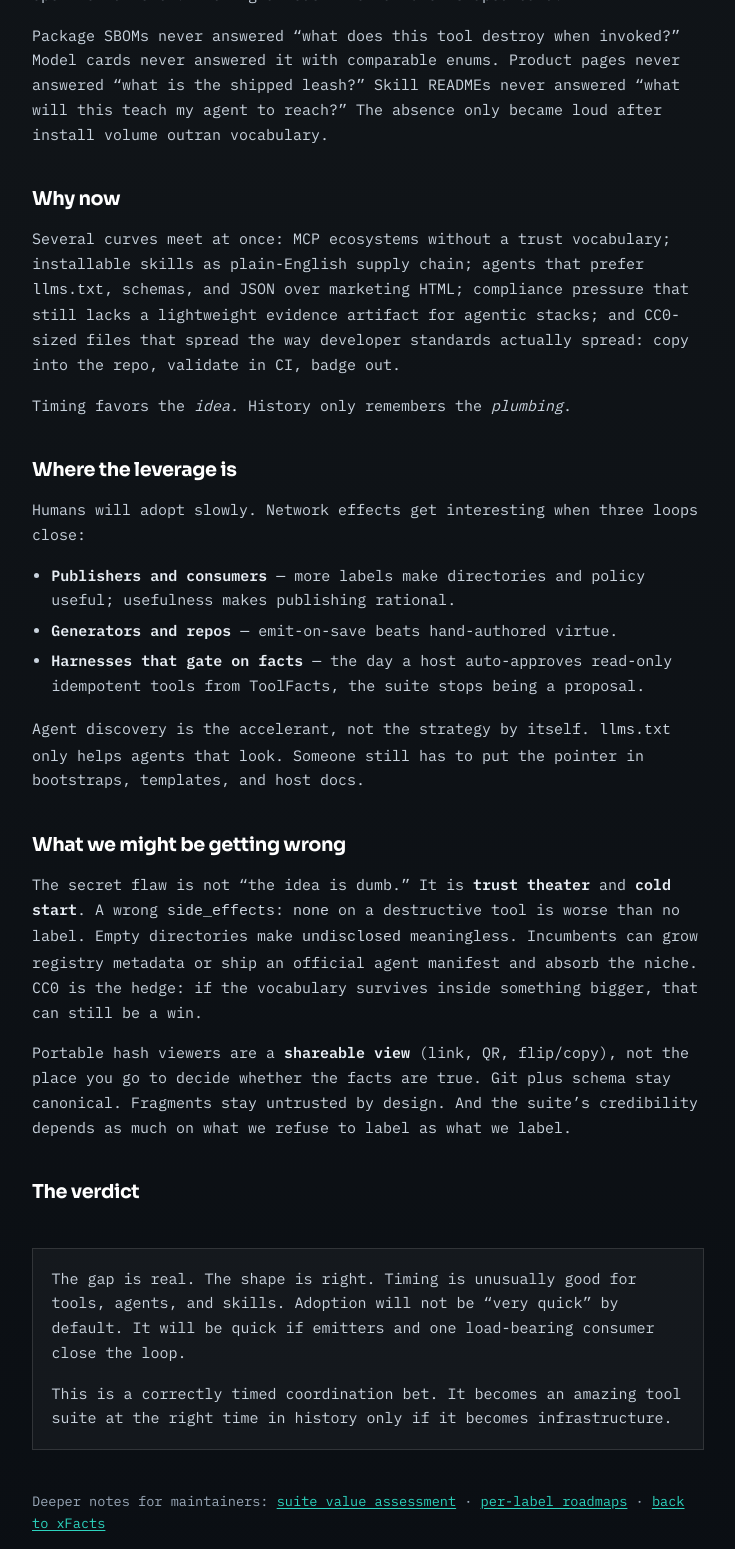
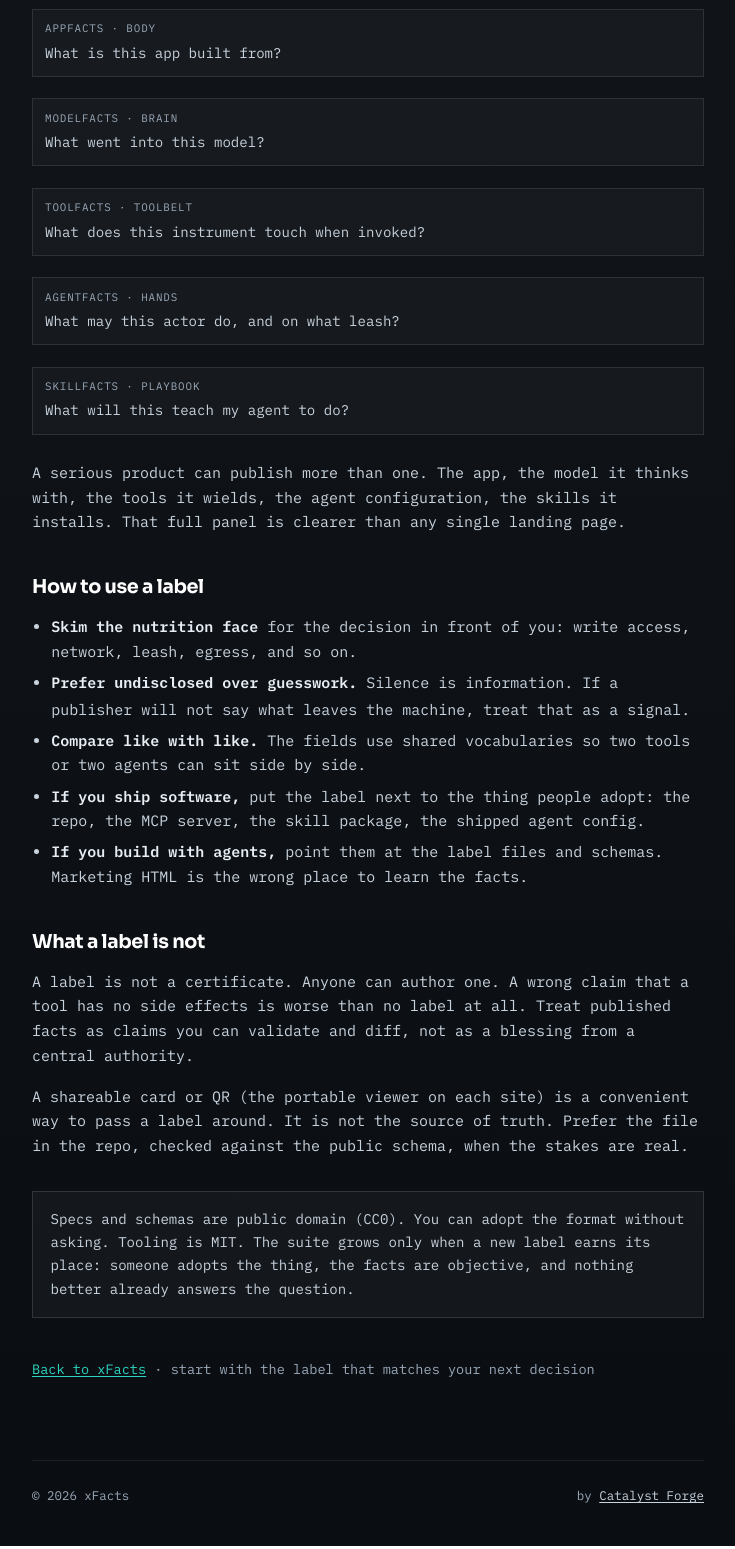
Before and after one commit to Catalyst-Forge-LLC/x-facts, a plain HTML site: page site/essay/coordination-bet/index.html in a window 1280 px wide. Shown: the part 901-2450 px from the top of the page, without its empty margins (272-1007 px from the left). Drawn offline with Linux system fonts and the light colour scheme.

Commit message:
Rewrite the hub essay for suite consumers, not maintainers.
Lead with how to use labels at decision time; keep strategy and roadmaps in git specs.

Co-authored-by: Cursor <cursoragent@cursor.com>

```diff
--- a/site/essay/coordination-bet/index.html
+++ b/site/essay/coordination-bet/index.html
@@ -3,11 +3,11 @@
 <head>
   <meta charset="utf-8" />
   <meta name="viewport" content="width=device-width, initial-scale=1" />
-  <title>The coordination bet · xFacts</title>
-  <meta name="description" content="Why nutrition labels for the AI stack fill an obvious gap, what network effects require, and what could still go wrong. An essay from the xFacts hub." />
+  <title>Why labels · xFacts</title>
+  <meta name="description" content="Before you attach a tool, pick a model, or unclip an agent: what objective facts should you be able to read in under a minute? How xFacts helps." />
   <link rel="canonical" href="https://xfacts.dev/essay/coordination-bet/" />
-  <meta property="og:title" content="The coordination bet · xFacts" />
-  <meta property="og:description" content="Trust at the moment of adoption is underserved. The reader is increasingly a machine." />
+  <meta property="og:title" content="Why labels · xFacts" />
+  <meta property="og:description" content="Nutrition-style facts for the AI stack, at the moment you decide whether to trust something." />
   <meta property="og:url" content="https://xfacts.dev/essay/coordination-bet/" />
   <meta property="og:type" content="article" />
   <link rel="preconnect" href="https://fonts.googleapis.com" />
@@ -18,10 +18,9 @@
       --ink: #101418;
       --paper: #f8fafc;
       --mute: #9aa8b8;
-      --line: #d7dee7;
+      --tool: #2dd4bf;
       --app: #d96b2b;
       --model: #7c5cf0;
-      --tool: #2dd4bf;
       --agent: #f6ad55;
       --skill: #f472b6;
       --font-display: "Sora", sans-serif;
@@ -48,9 +47,7 @@
       width: min(100% - 2rem, var(--max));
       margin-inline: auto;
     }
-    .top {
-      padding: 1.5rem 0 0;
-    }
+    .top { padding: 1.5rem 0 0; }
     .brand {
       font-family: var(--font-display);
       font-weight: 800;
@@ -59,7 +56,6 @@
       text-decoration: none;
       color: #fff;
     }
-    .brand .x { color: #fff; }
     .marks {
       display: flex;
       gap: 0.35rem;
@@ -109,7 +105,7 @@
       line-height: 1.4;
       color: #e8eef5;
       margin: 0 0 1.75rem;
-      max-width: 36ch;
+      max-width: 38ch;
     }
     .meta {
       font-size: 0.75rem;
@@ -128,12 +124,12 @@
     }
     p { margin: 0 0 1rem; color: #c9d3de; }
     strong { color: #e8eef5; font-weight: 600; }
-    ul, ol {
+    ul {
       margin: 0 0 1.15rem;
       padding-left: 1.2rem;
       color: #c9d3de;
     }
-    li { margin: 0.35rem 0; }
+    li { margin: 0.4rem 0; }
     blockquote {
       margin: 1.35rem 0;
       padding: 0.85rem 1rem;
@@ -145,13 +141,42 @@
       font-size: 1.02rem;
       line-height: 1.45;
     }
-    .verdict {
-      margin-top: 2.5rem;
-      padding: 1.1rem 1.15rem;
+    .panel-links {
+      list-style: none;
+      padding: 0;
+      margin: 1rem 0 1.25rem;
+      display: grid;
+      gap: 0.55rem;
+    }
+    .panel-links a {
+      display: block;
+      padding: 0.65rem 0.75rem;
+      border: 1px solid rgba(255,255,255,0.1);
+      background: rgba(255,255,255,0.03);
+      text-decoration: none;
+      color: #e8eef5;
+    }
+    .panel-links a:hover {
+      border-color: rgba(255,255,255,0.22);
+      color: #fff;
+    }
+    .panel-links .layer {
+      display: block;
+      font-size: 0.68rem;
+      letter-spacing: 0.08em;
+      text-transform: uppercase;
+      color: var(--mute);
+      margin-bottom: 0.15rem;
+    }
+    .panel-links .q { font-size: 0.88rem; color: #c9d3de; }
+    .note {
+      margin-top: 2rem;
+      padding: 1rem 1.1rem;
       border: 1px solid rgba(255,255,255,0.12);
       background: rgba(255,255,255,0.04);
+      font-size: 0.88rem;
     }
-    .verdict p:last-child { margin-bottom: 0; }
+    .note p:last-child { margin-bottom: 0; }
     .next {
       margin-top: 2.5rem;
       font-size: 0.85rem;
@@ -183,103 +208,102 @@
 
   <article class="essay wrap">
     <p class="kicker">Essay</p>
-    <h1>The coordination bet</h1>
-    <p class="deck">Trust at the moment of adoption is underserved across the AI stack. The reader of that trust signal is increasingly a machine.</p>
-    <p class="meta">Catalyst Forge · August 2026 · About the xFacts family</p>
+    <h1>Why labels</h1>
+    <p class="deck">Before you trust an app, model, tool, agent, or skill, you should be able to read the facts that matter in under a minute.</p>
+    <p class="meta">For people who use or publish the AI stack · Catalyst Forge · August 2026</p>
 
     <p>
-      Once you see it, the gap is hard to unsee. We have READMEs, licenses, SBOMs, model cards,
-      marketplace blurbs, and optional MCP annotations that almost nobody sets and hosts are
-      told not to trust. What we do not have is a small, shared answer to one question at every
-      layer of the stack:
+      You already do this with food. The box has a nutrition label. Not a novel. Not a press release.
+      A short list of facts that change whether you put it in the cart.
+    </p>
+    <p>
+      The AI stack mostly still asks you to decide from READMEs, marketing pages, model cards of
+      uneven quality, and marketplace blurbs. Optional tool annotations exist and almost nobody
+      sets them. When you attach an MCP server, install a skill, pick a model, or let an agent run
+      on a real workspace, the question is the same every time:
     </p>
 
     <blockquote>
-      In under a minute, what are the objective facts that change whether I (or my harness)
-      should trust this right now?
+      What are the objective facts that change whether I should trust this right now?
     </blockquote>
 
     <p>
-      That is what <a href="/">xFacts</a> is for. Not more documentation. Decision-shaped facts:
-      YAML frontmatter as source of truth, a nutrition-label body for humans, closed enums so
-      products compare, and <code>undisclosed</code> as a first-class value when someone will not say.
-      One label per layer. App, model, tool, agent, skill. Compose them into a full panel.
+      <a href="/">xFacts</a> is a family of small nutrition-style labels for that moment. One label
+      per layer. Same idea each time: structured facts you (or your tools) can check, plus a short
+      human skim. When something important is not disclosed, the file says so instead of going quiet.
     </p>
 
-    <h2>Why it feels obvious</h2>
+    <h2>Five questions, five labels</h2>
+    <ul class="panel-links">
+      <li>
+        <a href="https://appfacts.dev">
+          <span class="layer">AppFacts · body</span>
+          <span class="q">What is this app built from?</span>
+        </a>
+      </li>
+      <li>
+        <a href="https://modelfacts.dev">
+          <span class="layer">ModelFacts · brain</span>
+          <span class="q">What went into this model?</span>
+        </a>
+      </li>
+      <li>
+        <a href="https://toolfacts.dev">
+          <span class="layer">ToolFacts · toolbelt</span>
+          <span class="q">What does this instrument touch when invoked?</span>
+        </a>
+      </li>
+      <li>
+        <a href="https://agentfacts.dev">
+          <span class="layer">AgentFacts · hands</span>
+          <span class="q">What may this actor do, and on what leash?</span>
+        </a>
+      </li>
+      <li>
+        <a href="https://skillfacts.dev">
+          <span class="layer">SkillFacts · playbook</span>
+          <span class="q">What will this teach my agent to do?</span>
+        </a>
+      </li>
+    </ul>
     <p>
-      Agents did not invent trust problems. They invented new <em>moments of adoption</em> that look
-      like reading and behave like power. Attaching an MCP server. Installing a skill that teaches
-      shell. Unclipping an agent with open-world fetch. Picking a model from a rumor-shaped card.
+      A serious product can publish more than one. The app, the model it thinks with, the tools it
+      wields, the agent configuration, the skills it installs. That full panel is clearer than any
+      single landing page.
+    </p>
+
+    <h2>How to use a label</h2>
+    <ul>
+      <li><strong>Skim the nutrition face</strong> for the decision in front of you: write access, network, leash, egress, and so on.</li>
+      <li><strong>Prefer <code>undisclosed</code> over guesswork.</strong> Silence is information. If a publisher will not say what leaves the machine, treat that as a signal.</li>
+      <li><strong>Compare like with like.</strong> The fields use shared vocabularies so two tools or two agents can sit side by side.</li>
+      <li><strong>If you ship software,</strong> put the label next to the thing people adopt: the repo, the MCP server, the skill package, the shipped agent config.</li>
+      <li><strong>If you build with agents,</strong> point them at the label files and schemas. Marketing HTML is the wrong place to learn the facts.</li>
+    </ul>
+
+    <h2>What a label is not</h2>
+    <p>
+      A label is not a certificate. Anyone can author one. A wrong claim that a tool has no side
+      effects is worse than no label at all. Treat published facts as claims you can validate and
+      diff, not as a blessing from a central authority.
     </p>
     <p>
-      Package SBOMs never answered “what does this tool destroy when invoked?” Model cards never
-      answered it with comparable enums. Product pages never answered “what is the shipped leash?”
-      Skill READMEs never answered “what will this teach my agent to reach?” The absence only
-      became loud after install volume outran vocabulary.
+      A shareable card or QR (the portable viewer on each site) is a convenient way to pass a label
+      around. It is not the source of truth. Prefer the file in the repo, checked against the public
+      schema, when the stakes are real.
     </p>
 
-    <h2>Why now</h2>
-    <p>
-      Several curves meet at once: MCP ecosystems without a trust vocabulary; installable skills as
-      plain-English supply chain; agents that prefer <code>llms.txt</code>, schemas, and JSON over marketing
-      HTML; compliance pressure that still lacks a lightweight evidence artifact for agentic stacks;
-      and CC0-sized files that spread the way developer standards actually spread: copy into the
-      repo, validate in CI, badge out.
-    </p>
-    <p>
-      Timing favors the <em>idea</em>. History only remembers the <em>plumbing</em>.
-    </p>
-
-    <h2>Where the leverage is</h2>
-    <p>
-      Humans will adopt slowly. Network effects get interesting when three loops close:
-    </p>
-    <ul>
-      <li><strong>Publishers and consumers</strong> — more labels make directories and policy useful; usefulness makes publishing rational.</li>
-      <li><strong>Generators and repos</strong> — emit-on-save beats hand-authored virtue.</li>
-      <li><strong>Harnesses that gate on facts</strong> — the day a host auto-approves read-only idempotent tools from ToolFacts, the suite stops being a proposal.</li>
-    </ul>
-    <p>
-      Agent discovery is the accelerant, not the strategy by itself. <code>llms.txt</code> only helps agents
-      that look. Someone still has to put the pointer in bootstraps, templates, and host docs.
-    </p>
-
-    <h2>What we might be getting wrong</h2>
-    <p>
-      The secret flaw is not “the idea is dumb.” It is <strong>trust theater</strong> and <strong>cold start</strong>.
-      A wrong <code>side_effects: none</code> on a destructive tool is worse than no label. Empty directories
-      make <code>undisclosed</code> meaningless. Incumbents can grow registry metadata or ship an official
-      agent manifest and absorb the niche. CC0 is the hedge: if the vocabulary survives inside
-      something bigger, that can still be a win.
-    </p>
-    <p>
-      Portable hash viewers are a <strong>shareable view</strong> (link, QR, flip/copy), not the
-      place you go to decide whether the facts are true. Git plus schema stay canonical. Fragments
-      stay untrusted by design. And the suite’s credibility depends as much on what we refuse to
-      label as what we label.
-    </p>
-
-    <h2>The verdict</h2>
-    <div class="verdict">
+    <div class="note">
       <p>
-        The gap is real. The shape is right. Timing is unusually good for tools, agents, and skills.
-        Adoption will not be “very quick” by default. It will be quick if emitters and one
-        load-bearing consumer close the loop.
-      </p>
-      <p>
-        This is a correctly timed coordination bet. It becomes an amazing tool suite at the right
-        time in history only if it becomes infrastructure.
+        Specs and schemas are public domain (CC0). You can adopt the format without asking.
+        Tooling is MIT. The suite grows only when a new label earns its place: someone adopts the
+        thing, the facts are objective, and nothing better already answers the question.
       </p>
     </div>
 
     <p class="next">
-      Deeper notes for maintainers:
-      <a href="https://github.com/Catalyst-Forge-LLC/x-facts/blob/main/specs/SUITE-VALUE-AND-NETWORK-EFFECTS.md">suite value assessment</a>
-      ·
-      <a href="https://github.com/Catalyst-Forge-LLC/x-facts/blob/main/specs/ROADMAPS.md">per-label roadmaps</a>
-      ·
-      <a href="/">back to xFacts</a>
+      <a href="/">Back to xFacts</a>
+      · start with the label that matches your next decision
     </p>
   </article>
 
--- a/site/llms.txt
+++ b/site/llms.txt
@@ -22,6 +22,6 @@
 ## Hub
 
 - Site: https://xfacts.dev/
-- Essay (human): https://xfacts.dev/essay/coordination-bet/
-- Suite value + roadmaps (git): https://github.com/Catalyst-Forge-LLC/x-facts/blob/main/specs/ROADMAPS.md
+- Essay for humans (why / how to use labels): https://xfacts.dev/essay/coordination-bet/
+- Maintainer roadmaps (git): https://github.com/Catalyst-Forge-LLC/x-facts/blob/main/specs/ROADMAPS.md
 - Sponsor: https://www.catalystforge.com/
```
Also changed, not shown: site/index.html (+4 -4 lines), specs/ROADMAPS.md (+3 -2 lines), specs/SUITE-VALUE-AND-NETWORK-EFFECTS.md (+1 -1 lines), README.md.
